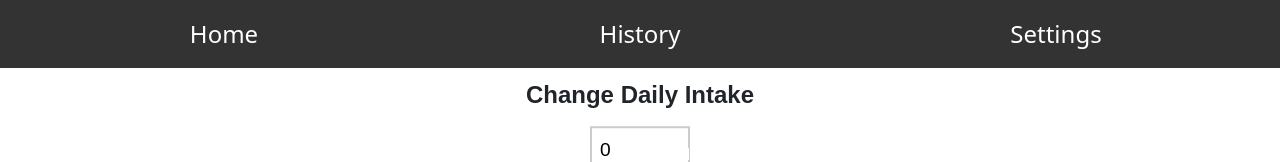
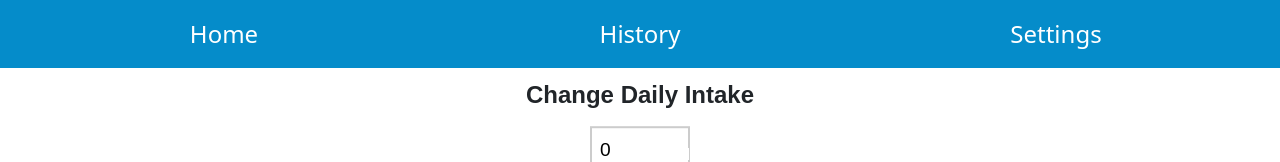
Before and after one commit to JustasDaugi/hydration-tracker, a Vue app: page /hydration-tracker/settings in a window 1280 px wide. Shown: the top 162 px of the page. Built offline with nearby package versions, Linux system fonts and the light colour scheme; what vue-datepicker-next would draw is missing.

Commit message:
chore: change background color of header menu

```diff
--- a/src/layouts/HeaderMenu.vue
+++ b/src/layouts/HeaderMenu.vue
@@ -37,7 +37,7 @@ const navigateTo = (route) => {
   top: 0;
   left: 0;
   right: 0;
-  background-color: #333;
+  background-color: #058cca;
   color: white;
   padding: 1rem;
   z-index: 1000;
```
